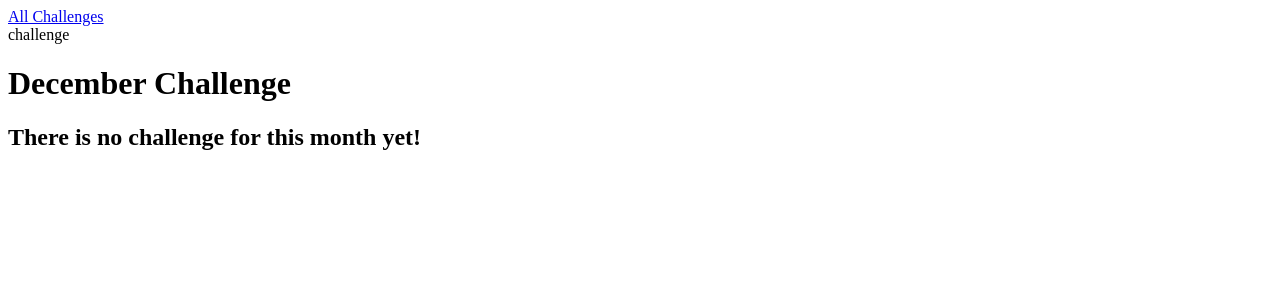
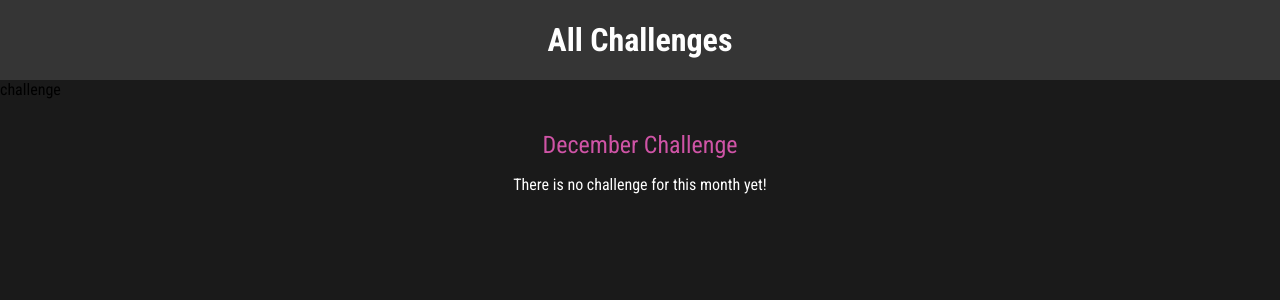
Before and after one commit to DiegoG73/django_challenges, a Django app: page /challenges/December in a window 1280 px wide. Shown: the top 300 px of the page. Run offline with Django 5.2, Linux system fonts and the light colour scheme.

Commit message:
Learning to use static files (CSS) and making more pretty my web

```diff
--- /dev/null
+++ b/monthly_challenges/challenges/static/challenges/challenge.css
@@ -0,0 +1,22 @@
+h1,
+h2 {
+    text-align: center;
+    color: white;
+}
+
+h1 {
+    font-size: 1.5rem;
+    margin: 2rem 0 1rem 0;
+    font-weight: normal;
+    color: #cf54a6;
+}
+
+h2 {
+    font-size: 3rem;
+    font-weight: bold;
+}
+
+.fallback {
+    text-align: center;
+    color: white;
+}
--- /dev/null
+++ b/monthly_challenges/challenges/static/challenges/includes/header.css
@@ -0,0 +1,25 @@
+header {
+    width: 100%;
+    height: 5rem;
+    background-color: #353535;
+}
+
+header nav {
+    width: 100%;
+    height: 100%;
+    display: flex;
+    justify-content: center;
+    align-items: center;
+}
+
+header nav a {
+    color: white;
+    font-size: 2rem;
+    font-weight: bold;
+    text-decoration: none;
+}
+
+header nav a:hover,
+header nav a:active {
+    color: #cf54a6;
+}
--- a/monthly_challenges/challenges/templates/challenges/challenge.html
+++ b/monthly_challenges/challenges/templates/challenges/challenge.html
@@ -1,4 +1,10 @@
 {% extends "base.html" %}
+{% load static %}
+
+{% block css_files %}
+    <link rel="stylesheet" href="{% static "challenges/challenge.css" %}">
+    <link rel="stylesheet" href="{% static "challenges/includes/header.css" %}">
+{% endblock %}
 
 {% block page_title %}
     {{ month_name|title }} Challenge
@@ -11,6 +17,6 @@
     {% if text is not None %}
         <h2>{{ text }}</h2>
     {% else %}
-        <h2>There is no challenge for this month yet!</h2>
+        <p class = "fallback">There is no challenge for this month yet!</p>
     {% endif %}
 {% endblock  %}
--- a/monthly_challenges/monthly_challenges/settings.py
+++ b/monthly_challenges/monthly_challenges/settings.py
@@ -122,6 +122,9 @@ USE_TZ = True
 
 STATIC_URL = '/static/'
 
+STATICFILES_DIRS = [
+    BASE_DIR / "static"
+]
 
 # Default primary key field type
 # https://docs.djangoproject.com/en/5.1/ref/settings/#default-auto-field
--- /dev/null
+++ b/monthly_challenges/static/styles.css
@@ -0,0 +1,10 @@
+@import url('https://fonts.googleapis.com/css2?family=Roboto+Condensed:ital,wght@0,100..900;1,100..900&display=swap');
+
+html {
+    font-family: 'Roboto Condensed', sans-serif;
+}
+
+body {
+    margin: 0;
+    background-color: #1a1a1a;
+}
--- a/monthly_challenges/templates/base.html
+++ b/monthly_challenges/templates/base.html
@@ -1,9 +1,12 @@
+{% load static %}
+
 <!DOCTYPE html>
 <html lang="en">
     <head>
         <meta charset="UTF-8">
         <meta name="viewport" content="width=device-width, initial-scale=1.0">
         <title>{% block page_title %} My Challenges {% endblock %}</title>
+        <link rel="stylesheet" href="{% static "styles.css" %}">
         {% block css_files %}{% endblock  %}
     </head>
     <body>
```
Also changed, not shown: monthly_challenges/challenges/static/challenges/challenges.css (+34 -0 lines), monthly_challenges/challenges/templates/challenges/index.html (+6 -3 lines).
